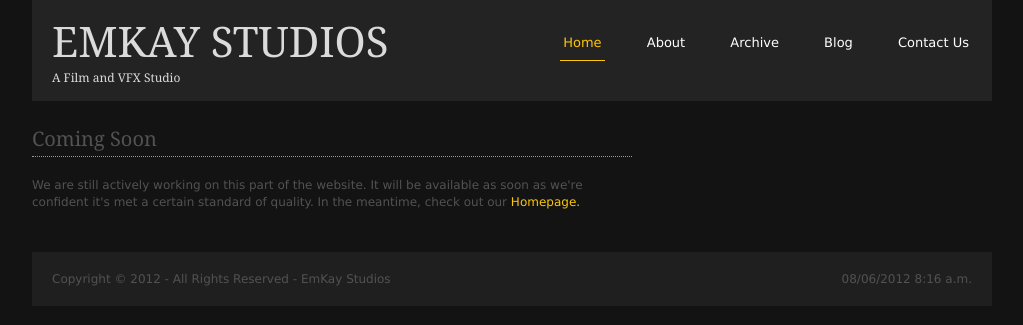
After one commit to kalail/emkaystudios, a Django app: a page that uses templates/base.html in a window 1280 px wide. The commit adds this page. Shown: the top 325 px of the page, without its empty margins (128-1151 px from the left). Run offline with Django 3.2, Linux system fonts and the light colour scheme.

Commit message:
Add coming home page with respective redirect routes.
-Fix: No return from redirects.

```diff
--- a/emkaystudios/urls.py
+++ b/emkaystudios/urls.py
@@ -15,6 +15,9 @@ urlpatterns = patterns('',
     # Uncomment the next line to enable the admin:
     url(r'^admin/', include(admin.site.urls)),
     # url(r'^blog/', include(blog.urls)),
+    url(r'^about/$', 'emkaystudios.views.about'),
+    url(r'^contact/$', 'emkaystudios.views.contact'),
+    url(r'^archive/$', 'emkaystudios.views.archive'),
+    url(r'^coming-soon/$', 'emkaystudios.views.coming_soon'),
     url(r'^$', 'emkaystudios.views.index'),
-    url(r'^about/$', 'emkaystudios.views.about'),
 )
--- a/emkaystudios/views.py
+++ b/emkaystudios/views.py
@@ -1,6 +1,7 @@
 from django.shortcuts import render_to_response
 from django.template import RequestContext
 from django.http import HttpResponseRedirect
+from django.core.urlresolvers import reverse
 from emkaystudios.models import Announcement
 from blog.models import Post
 from itertools import chain
@@ -12,7 +13,7 @@ def index(request):
 	try:
 		latest_announcement = Announcement.objects.latest('created_on')
 	except Announcement.DoesNotExist:
-		HttpResponseRedirect(reverse('emkaystudios.views.about'))
+		return HttpResponseRedirect(reverse('emkaystudios.views.about'))
 
 	latest_announcements = Announcement.objects.all().order_by('-created_on')[1:4]
 	latest_blog_posts = Post.objects.all().order_by('-created_on')[:3]
@@ -30,3 +31,12 @@ def index(request):
 
 def about(request):
 	return render_to_response('about.html', context_instance=RequestContext(request))
+
+def contact(request):
+	return HttpResponseRedirect(reverse('emkaystudios.views.coming_soon'))
+
+def archive(request):
+	return HttpResponseRedirect(reverse('emkaystudios.views.coming_soon'))
+
+def coming_soon(request):
+	return render_to_response('coming_soon.html', context_instance=RequestContext(request))
--- a/templates/base.html
+++ b/templates/base.html
@@ -15,11 +15,13 @@
                 </div>
                 <div id="topnav">
                     <ul>
+                        {% block nav_bar %}
                         <li class="active"><a href={% url emkaystudios.views.index %}>Home</a></li>
                         <li><a href={% url emkaystudios.views.about %}>About</a></li>
-                        <li><a href="#">Archive</a></li>
-                        <li><a href="#">Blog</a></li>
-                        <li class="last"><a href="#">Contact Us</a></li>
+                        <li><a href={% url emkaystudios.views.archive %}>Archive</a></li>
+                        <li><a href={% url emkaystudios.views.coming_soon %}>Blog</a></li>
+                        <li class="last"><a href={% url emkaystudios.views.contact %}>Contact Us</a></li>
+                        {% endblock nav_bar %}
                     </ul>
                 </div>
                 <br class="clear" />
--- /dev/null
+++ b/templates/coming_soon.html
@@ -0,0 +1,17 @@
+{% extends 'base.html' %}
+
+{% block title %} - Coming Soon{% endblock title %}
+
+{% block content %}
+
+<div class="wrapper">
+  	<div id="container">
+    	<div id="content">
+      		<h2>Coming Soon</h2>
+      		<p>We are still actively working on this part of the website. It will be available as soon as we're confident it's met a certain standard of quality. In the meantime, check out our <a href={% url emkaystudios.views.index %}>Homepage.</a></p>
+    	</div>
+    	<br class="clear" />
+  	</div>
+</div>
+
+{% endblock content %}
```
Also changed, not shown: templates/about.html (+8 -0 lines).
